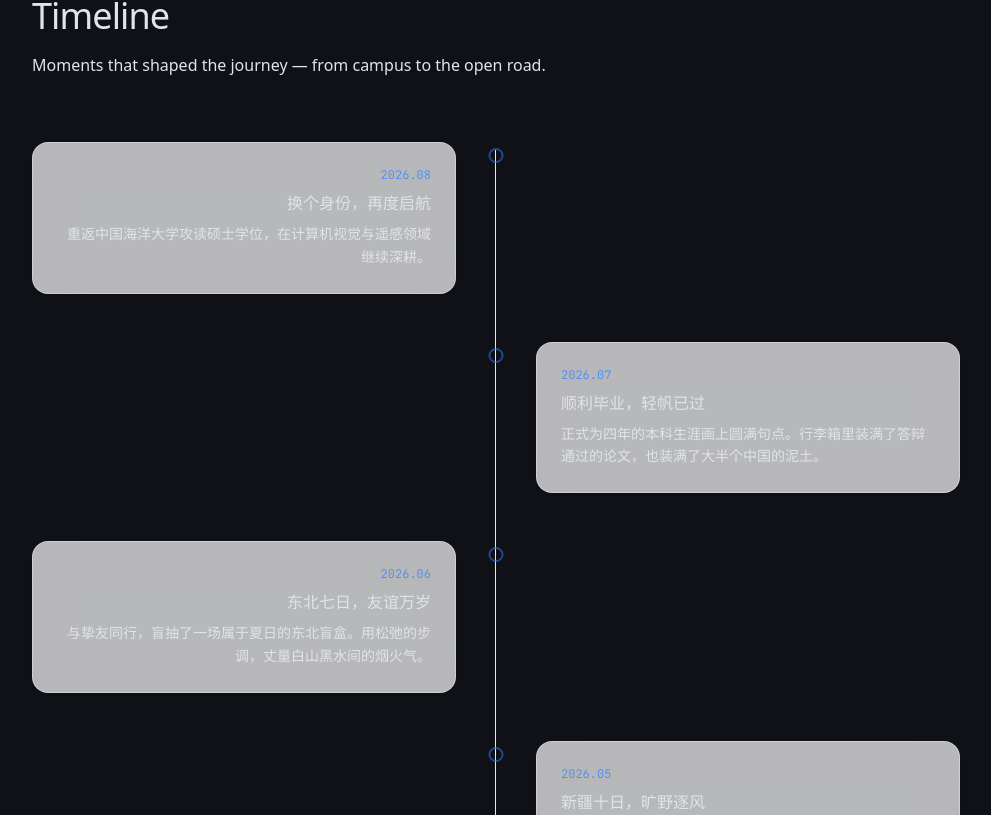
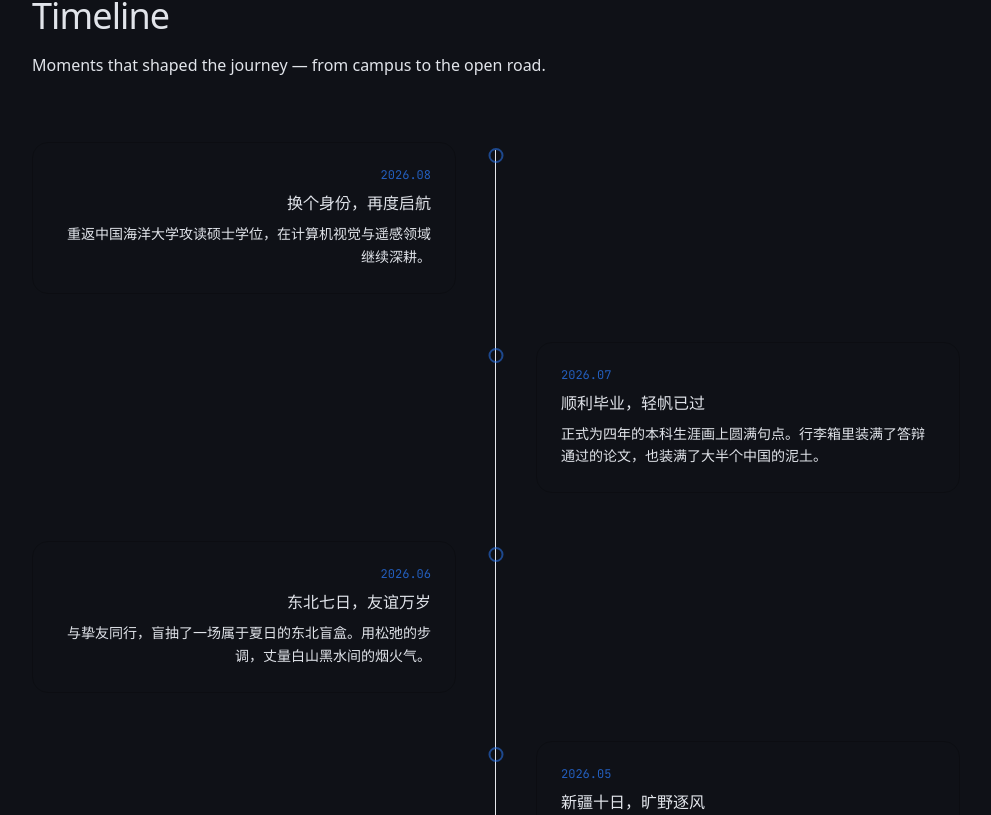
Before and after one commit to yuanjuju/yuanjuju.github.io, a Next.js app: page / in a window 1280 px wide. Shown: the part 3185-4000 px from the top of the page, without its empty margins (144-1135 px from the left). Built offline with nearby package versions, Linux system fonts and the light colour scheme.

Commit message:
Version 2: pure text dark theme

```diff
--- a/src/components/sections/Timeline.tsx
+++ b/src/components/sections/Timeline.tsx
@@ -57,7 +57,7 @@ export function Timeline() {
 
         <div className="relative">
           {/* Vertical line */}
-          <div className="absolute left-[19px] md:left-1/2 md:-translate-x-px top-2 bottom-2 w-px bg-gray-200 dark:bg-white/[0.08]" />
+          <div className="absolute left-[19px] md:left-1/2 md:-translate-x-px top-2 bottom-2 w-px bg-gray-200 dark:bg-[#1a1d2e]" />
 
           <div className="space-y-12">
             {events.map((event, i) => (
@@ -76,7 +76,7 @@ export function Timeline() {
 
                 {/* Content */}
                 <div className={`ml-10 md:ml-0 md:w-[calc(50%-40px)] ${i % 2 === 0 ? "md:pr-0 md:text-right" : "md:pl-0"}`}>
-                  <div className="bg-white/70 dark:bg-white/5 backdrop-blur-xl border border-gray-200/50 dark:border-white/[0.06] rounded-2xl shadow-sm p-5 md:p-6">
+                  <div className=" rounded-2xl p-5 md:p-6 border border-black/[0.2]">
                     <span className="text-xs font-mono text-blue-500/70 mb-2 block">
                       {event.date}
                     </span>
```
